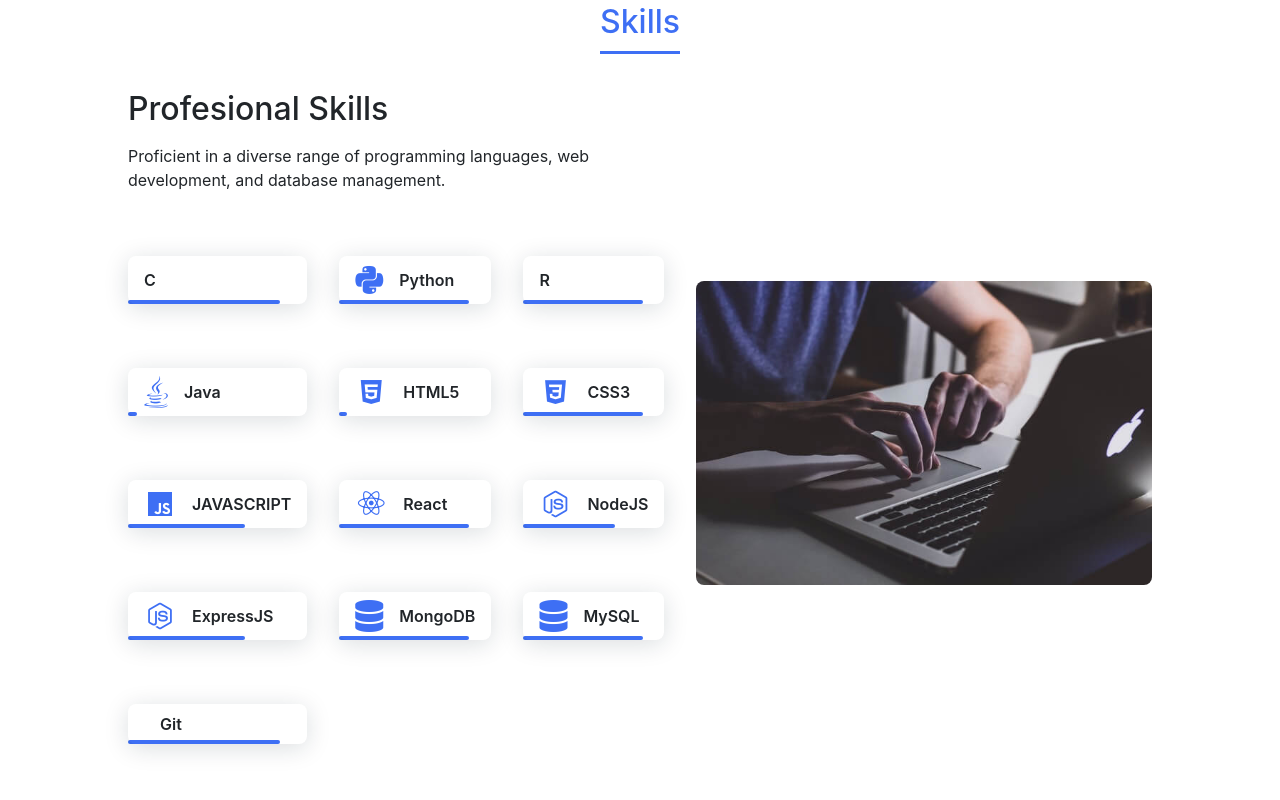
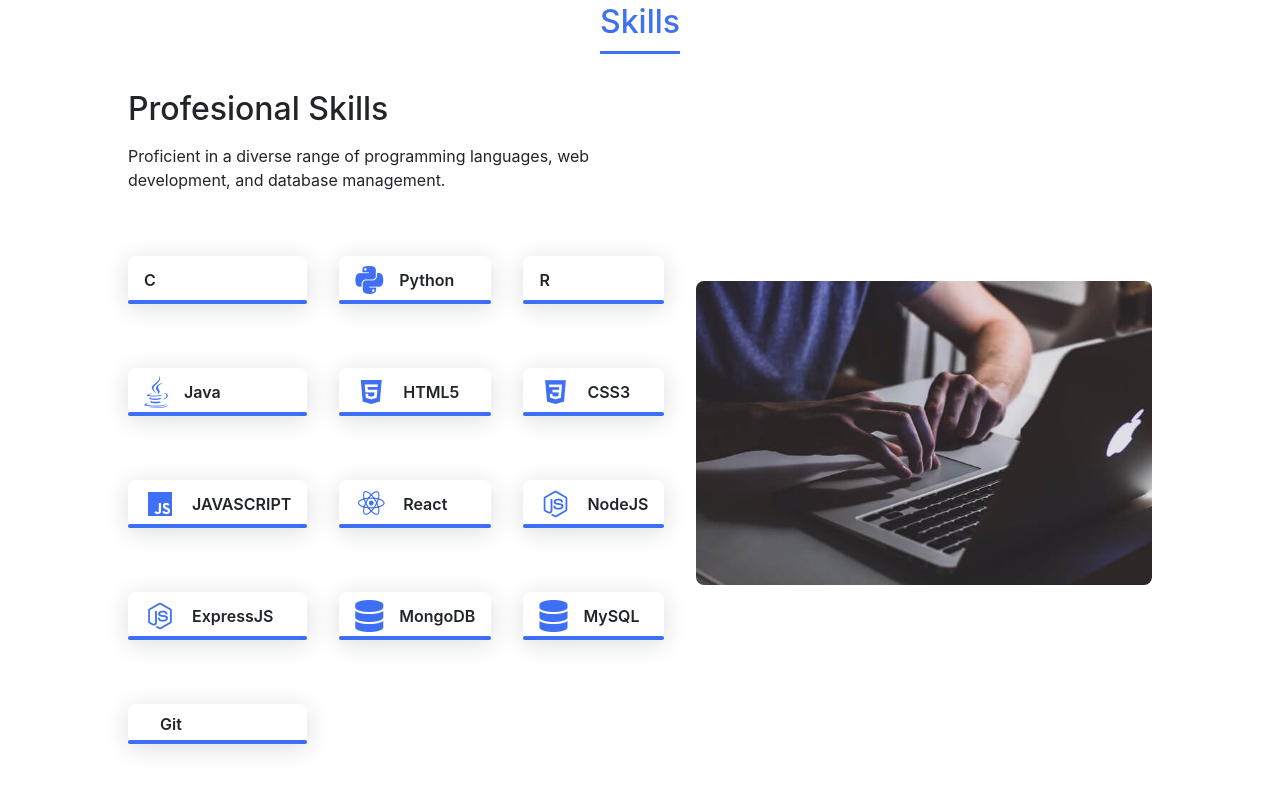
Before and after one commit to UdayShankar3953/Portifolio, a plain HTML site: page index.html in a window 1280 px wide. Shown: the part 1583-2383 px from the top of the page. Drawn offline with nearby package versions, Linux system fonts and the light colour scheme; some icons are missing; files whose address does not match are found by name.

Commit message:
Update styles.css

```diff
--- a/css/styles.css
+++ b/css/styles.css
@@ -320,19 +320,19 @@ img {
 }
 
 .skills__html {
-  width: 5%;
+  width: 100%;
 }
 
 .skills__css {
-  width: 85%;
+  width: 100%;
 }
 
 .skills__js {
-  width: 65%;
+  width: 100%;
 }
 
 .skills__ux {
-  width: 85%;
+  width: 100%;
 }
 
 .skills__img {
```
